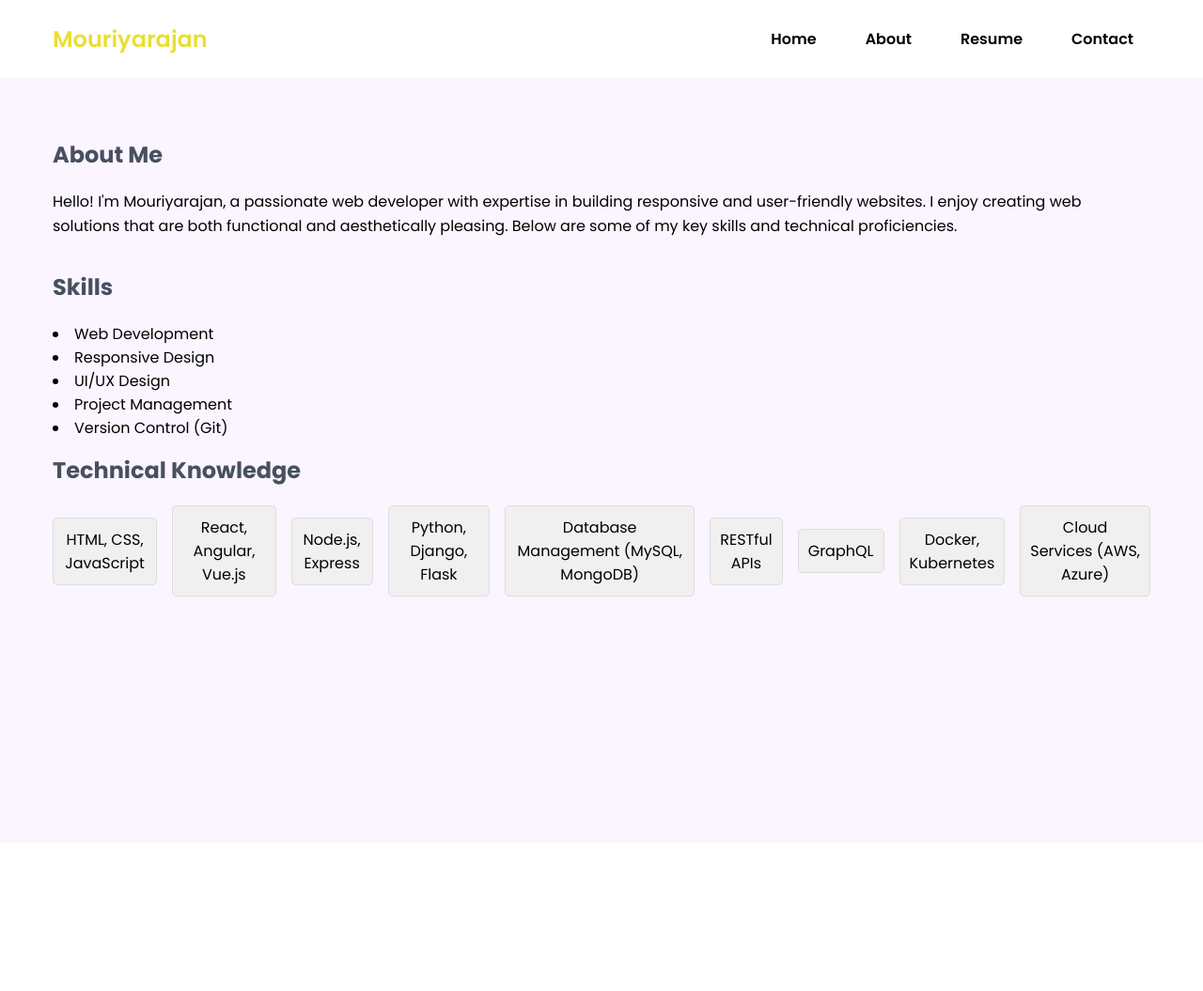
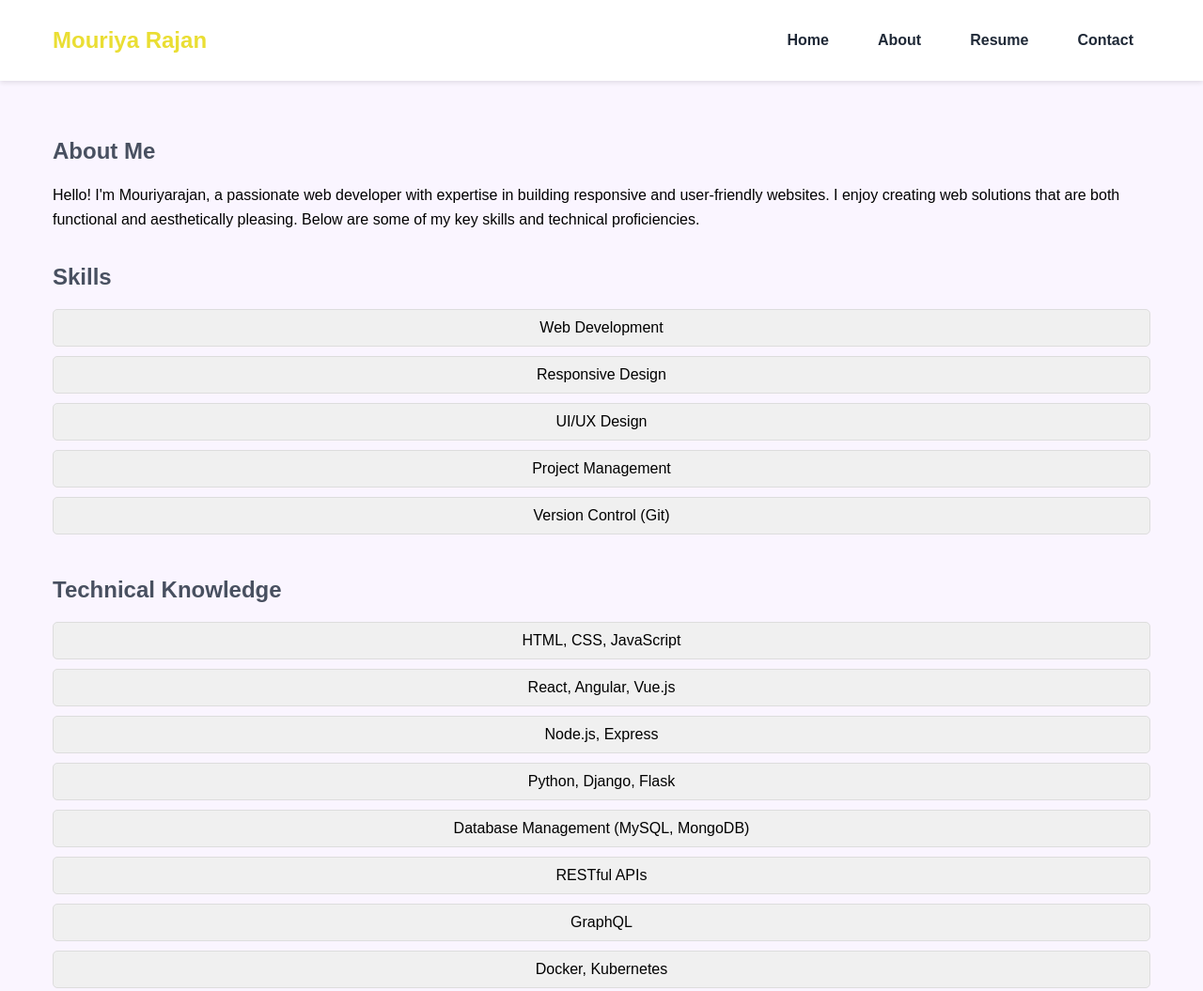
Before and after one commit to MOURIYARAJAN/portfolio_mouri, a plain HTML site: page About.html in a window 1280 px wide. Shown: the top 1055 px of the page at 94% size. Before the commit the page ends 897 px from the top, so only its background shows below. Drawn offline with nearby package versions, Linux system fonts and the light colour scheme.

Commit message:
final commit

```diff
--- a/About.css
+++ b/About.css
@@ -21,7 +21,7 @@ a {
 }
 
 body {
-  font-family: "Poppins", sans-serif;
+  font-family: "Nunito", sans-serif;
 }
 
 nav {
@@ -31,6 +31,7 @@ nav {
   left: 0;
   background-color: #ffffff;
   z-index: 99;
+  box-shadow: 0 2px 5px rgba(0,0,0,0.1);
 }
 
 .nav__content {
@@ -45,27 +46,39 @@ nav {
 nav .logo {
   font-size: 1.5rem;
   font-weight: 600;
-  color: #eade33;
+  color: var(--primary-color-dark);
 }
 
 nav input {
   display: none;
 }
 
-ul {
+.checkbox {
+  display: none;
+}
+
+.checkbox i {
+  font-size: 1.5rem;
+  cursor: pointer;
+  color: var(--text-dark);
+}
+
+.menu {
   display: flex;
   align-items: center;
   gap: 1rem;
-  list-style: none;
   transition: left 0.3s;
 }
 
-ul li a {
+.menu a {
   padding: 0.5rem 1rem;
   border: 2px solid transparent;
-  text-decoration: none;
   font-weight: 600;
-  color: black;
+  color: var(--text-dark);
+}
+
+.menu a:hover {
+  border-color: var(--primary-color-dark);
 }
 
 .section {
@@ -93,14 +106,14 @@ ul li a {
   line-height: 1.6;
 }
 
-.about__container ul {
+.about__container .skills,
+.about__container .technical-knowledge {
   margin-bottom: 20px;
-  list-style-type: none; /* Remove default list styles */
-  padding-left: 0; /* Remove left padding */
   text-align: center; /* Center align list items */
 }
 
-.about__container ul li {
+.about__container .skills div,
+.about__container .technical-knowledge div {
   margin-bottom: 10px;
   padding: 10px; /* Add padding for background */
   background-color: #f0f0f0; /* Light gray background */
@@ -109,11 +122,11 @@ ul li a {
 }
 
 @media (max-width: 750px) {
-  nav .checkbox {
+  .checkbox {
     display: block;
   }
 
-  ul {
+  .menu {
     position: absolute;
     width: 100%;
     height: calc(100vh - 85px);
@@ -125,11 +138,11 @@ ul li a {
     gap: 3rem;
   }
 
-  nav .checkbox:checked + ul {
+  input[type="checkbox"]:checked ~ .menu {
     left: 0;
   }
 
-  ul li a {
+  .menu a {
     font-size: 1.25rem;
   }
 
--- a/About.html
+++ b/About.html
@@ -1,59 +1,53 @@
 <!DOCTYPE html>
 <html lang="en">
 <head>
-    <meta charset="UTF-8" />
-    <meta http-equiv="X-UA-Compatible" content="IE=edge" />
-    <meta name="viewport" content="width=device-width, initial-scale=1.0" />
-    <link
-      href="https://cdn.jsdelivr.net/npm/remixicon@3.2.0/fonts/remixicon.css"
-      rel="stylesheet"
-    />
-    <link rel="stylesheet" href="About.css" />
+    <meta charset="UTF-8">
+    <meta http-equiv="X-UA-Compatible" content="IE=edge">
+    <meta name="viewport" content="width=device-width, initial-scale=1.0">
+    <link href="https://cdn.jsdelivr.net/npm/remixicon@3.2.0/fonts/remixicon.css" rel="stylesheet">
+    <link rel="stylesheet" href="About.css">
     <title>About - Mouriyarajan</title>
 </head>
 <body>
     <nav>
         <div class="nav__content">
-        <div class="logo">Mouriyarajan</div>
+            <div class="logo">Mouriya Rajan</div>
             <label for="check" class="checkbox">
-
+                <i class="ri-menu-line"></i>
             </label>
-
-        <ul>
-          <li><a href="index.html">Home</a></li>
-          <li><a href="About.html">About</a></li>
-          <li><a href="MOURIYARAJAN.pdf">Resume</a></li>
-
-          <li><a href="Contact.html">Contact</a></li>
-        </ul>
+            <input type="checkbox" name="check" id="check">
+            <div class="menu">
+                <a href="index.html">Home</a>
+                <a href="About.html">About</a>
+                <a href="MOURIYARAJAN.pdf">Resume</a>
+                <a href="Contact.html">Contact</a>
+            </div>
         </div>
     </nav>
     <section class="about">
         <div class="about__container">
             <h1>About Me</h1>
             <p>Hello! I'm Mouriyarajan, a passionate web developer with expertise in building responsive and user-friendly websites. I enjoy creating web solutions that are both functional and aesthetically pleasing. Below are some of my key skills and technical proficiencies.</p>
-
             <h2>Skills</h2>
-
-         <li>Web Development</li>
-          <li>Responsive Design</li>
-          <li>UI/UX Design</li>
-          <li>Project Management</li>
-          <li>Version Control (Git)</li>
-
-
+            <div class="skills">
+                <div>Web Development</div>
+                <div>Responsive Design</div>
+                <div>UI/UX Design</div>
+                <div>Project Management</div>
+                <div>Version Control (Git)</div>
+            </div>
             <h2>Technical Knowledge</h2>
-        <ul>
-          <li>HTML, CSS, JavaScript</li>
-          <li>React, Angular, Vue.js</li>
-          <li>Node.js, Express</li>
-          <li>Python, Django, Flask</li>
-          <li>Database Management (MySQL, MongoDB)</li>
-          <li>RESTful APIs</li>
-          <li>GraphQL</li>
-          <li>Docker, Kubernetes</li>
-          <li>Cloud Services (AWS, Azure)</li>
-        </ul>
+            <div class="technical-knowledge">
+                <div>HTML, CSS, JavaScript</div>
+                <div>React, Angular, Vue.js</div>
+                <div>Node.js, Express</div>
+                <div>Python, Django, Flask</div>
+                <div>Database Management (MySQL, MongoDB)</div>
+                <div>RESTful APIs</div>
+                <div>GraphQL</div>
+                <div>Docker, Kubernetes</div>
+                <div>Cloud Services (AWS, Azure)</div>
+            </div>
         </div>
     </section>
 </body>
--- a/Contact.css
+++ b/Contact.css
@@ -21,7 +21,7 @@ a {
 }
 
 body {
-  font-family: "Poppins", sans-serif;
+  font-family: "Nunito", sans-serif;
 }
 
 nav {
@@ -31,6 +31,7 @@ nav {
   left: 0;
   background-color: #ffffff;
   z-index: 99;
+  box-shadow: 0 2px 5px rgba(0,0,0,0.1);
 }
 
 .nav__content {
@@ -45,7 +46,21 @@ nav {
 nav .logo {
   font-size: 1.5rem;
   font-weight: 600;
-  color: #eade33;
+  color: var(--primary-color-dark);
+}
+
+nav input {
+  display: none;
+}
+
+.checkbox {
+  display: none;
+}
+
+.checkbox i {
+  font-size: 1.5rem;
+  cursor: pointer;
+  color: var(--text-dark);
 }
 
 ul {
@@ -56,17 +71,27 @@ ul {
   transition: left 0.3s;
 }
 
+ul li {
+  margin: 0;
+}
+
 ul li a {
   padding: 0.5rem 1rem;
   border: 2px solid transparent;
   text-decoration: none;
   font-weight: 600;
-  color: black;
+  color: var(--text-dark);
 }
 
-.section {
+ul li a:hover {
+  border-color: var(--primary-color-dark);
+}
+
+.contact {
+  position: relative;
   padding-top: calc(1.5rem + 1rem + 2rem); /* Height of nav (padding) */
-  min-height: 100vh; /* Ensure it takes at least the full viewport height */
+  padding-bottom: 100px; /* Space at the bottom */
+  background-color: var(--extra-light);
 }
 
 .contact__container {
@@ -79,7 +104,7 @@ ul li a {
 }
 
 .contact__card {
-  background-color: white;
+  background-color: #ffffff;
   padding: 2rem;
   border-radius: 10px;
   box-shadow: 0 4px 6px rgba(0, 0, 0, 0.1);
@@ -111,6 +136,7 @@ form {
 }
 
 .form-group label {
+  display: block;
   margin-bottom: 0.5rem;
   color: var(--text-dark);
 }
@@ -130,8 +156,8 @@ button {
   color: white;
   font-size: 1rem;
   font-weight: 600;
+  border-radius: 5px;
   cursor: pointer;
-  border-radius: 5px;
 }
 
 button:hover {
@@ -139,6 +165,10 @@ button:hover {
 }
 
 @media (max-width: 750px) {
+  .checkbox {
+    display: block;
+  }
+
   ul {
     position: absolute;
     width: 100%;
@@ -149,9 +179,10 @@ button:hover {
     flex-direction: column;
     justify-content: center;
     gap: 3rem;
+    padding: 2rem 1rem;
   }
 
-  nav .checkbox:checked + ul {
+  input[type="checkbox"]:checked ~ ul {
     left: 0;
   }
 
@@ -168,10 +199,3 @@ button:hover {
     padding: 1.5rem;
   }
 }
-
-.contact {
-  position: relative;
-  padding-top: 100px;
-  padding-bottom: 200px;
-  background-color: var(--extra-light);
-}
```
Also changed, not shown: Contact.html (+6 -1 lines). Lines whose indentation alone changed are shown as unchanged.
